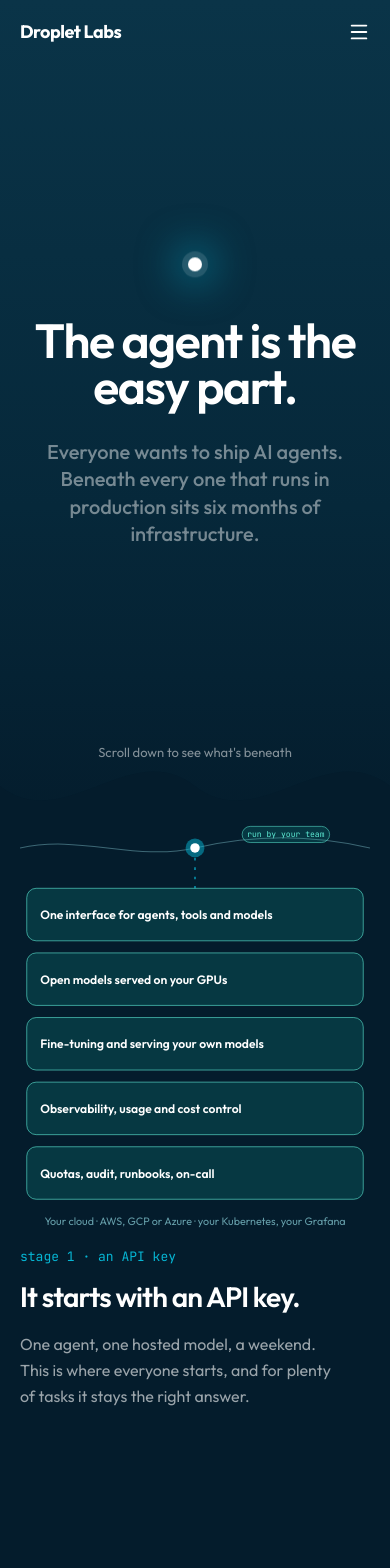
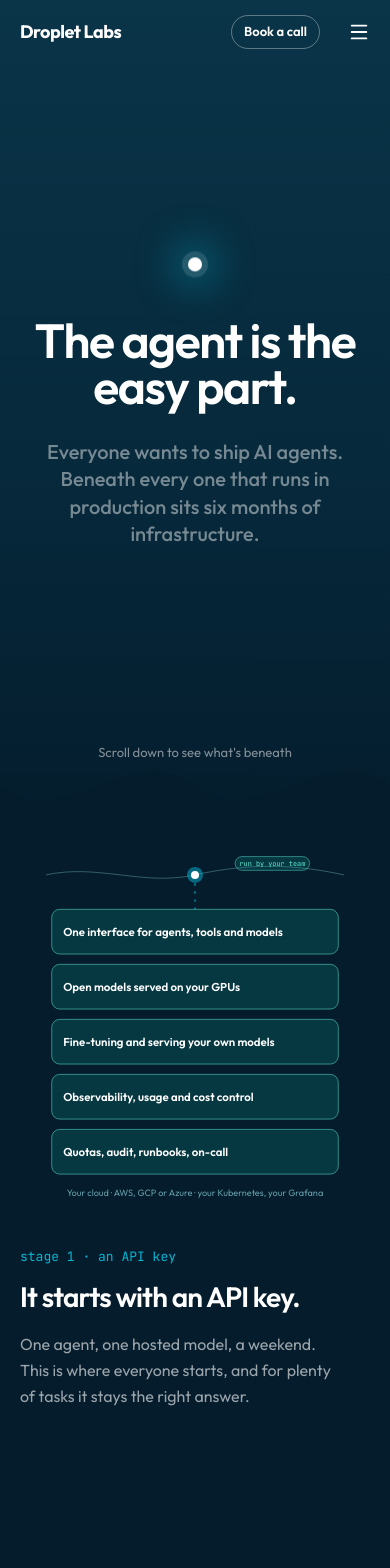
Before and after one commit to Droplet-Labs/droplet-labs.github.io, a Next.js app: page / in a window 390 px wide. Shown: the top 1568 px of the page. Built offline with nearby package versions, Linux system fonts and the light colour scheme.

Commit message:
fix: Keep the diagram inside its canvas on phones and short laptops, mobile nav pill, contrast, reduced-motion scrolling
Co-Authored-By: Claude Fable 5.1 <noreply@anthropic.com>

```diff
--- a/src/app/layout.tsx
+++ b/src/app/layout.tsx
@@ -70,7 +70,7 @@ export default function RootLayout({
   return (
     <html
       lang="en"
-      className={`${outfit.variable} ${jetbrainsMono.variable} scroll-smooth`}
+      className={`${outfit.variable} ${jetbrainsMono.variable} motion-safe:scroll-smooth`}
     >
       <head>
         <script
--- a/src/components/mobile-menu.tsx
+++ b/src/components/mobile-menu.tsx
@@ -18,6 +18,7 @@ export function MobileMenu({
           animate={{ height: "auto", opacity: 1 }}
           exit={{ height: 0, opacity: 0 }}
           transition={{ duration: 0.3, ease: "easeInOut" }}
+          id="mobile-menu"
           className="overflow-hidden md:hidden absolute top-full left-0 right-0 bg-[#041c2c] border-b border-white/10"
         >
           <nav className="flex flex-col px-5 py-4 gap-1">
--- a/src/components/platform-diagram.tsx
+++ b/src/components/platform-diagram.tsx
@@ -19,7 +19,7 @@ export function PlatformDiagram({
   return (
     <svg
       viewBox="0 0 520 620"
-      className="w-full max-w-[520px] max-h-[calc(100vh-48px)] h-auto"
+      className="w-full h-full max-w-[520px]"
       aria-label="The platform beneath an agent"
       role="img"
     >
@@ -48,7 +48,7 @@ export function PlatformDiagram({
           <text
             x="20"
             y={compact ? 46 : 34}
-            fontSize={compact ? 18 : 15}
+            fontSize={compact ? 20 : 15}
             fontWeight="600"
             style={{ fontFamily: "inherit" }}
           >
--- a/src/components/sections/descent.tsx
+++ b/src/components/sections/descent.tsx
@@ -60,7 +60,7 @@ export function Descent() {
       id="platform"
       className="scroll-mt-16 bg-[#041c2c] text-white grid grid-cols-1 md:grid-cols-2"
     >
-      <div className="sticky top-16 md:top-0 h-[44vh] md:h-screen bg-[#041c2c] flex items-center justify-center px-5 md:px-10">
+      <div className="sticky top-16 h-[44vh] md:h-[calc(100vh-4rem)] bg-[#041c2c] flex items-center justify-center px-5 md:px-10 py-2">
         <PlatformDiagram stage={stage} compact={compact} />
       </div>
 
--- a/src/components/sections/navbar.tsx
+++ b/src/components/sections/navbar.tsx
@@ -52,7 +52,7 @@ export function Navbar() {
             href={CALENDLY_URL}
             target="_blank"
             rel="noopener noreferrer"
-            className="hidden md:inline-flex items-center rounded-full border border-white/35 px-4 py-2 text-[15px] font-semibold text-white hover:border-white transition-colors"
+            className="inline-flex items-center rounded-full border border-white/35 px-3 py-1.5 text-[13px] md:px-4 md:py-2 md:text-[15px] font-semibold text-white hover:border-white transition-colors"
           >
             {BOOK_CALL_LABEL}
           </a>
@@ -61,6 +61,8 @@ export function Navbar() {
             onClick={() => setIsMobileMenuOpen(!isMobileMenuOpen)}
             className="md:hidden text-white"
             aria-label="Toggle menu"
+            aria-expanded={isMobileMenuOpen}
+            aria-controls="mobile-menu"
           >
             {isMobileMenuOpen ? <X size={22} /> : <Menu size={22} />}
           </button>
--- a/src/components/sections/rise.tsx
+++ b/src/components/sections/rise.tsx
@@ -9,7 +9,7 @@ export function Rise() {
       className="scroll-mt-16 min-h-screen grid place-items-center text-center px-5 md:px-8"
       style={{
         background:
-          "linear-gradient(180deg, #041c2c 0%, #164e63 55%, #e8f4f2 100%)",
+          "linear-gradient(180deg, #041c2c 0%, #0d3448 45%, #164e63 72%, #e8f4f2 100%)",
       }}
     >
       <div className="py-24">
@@ -41,7 +41,7 @@ export function Rise() {
         </a>
         <a
           href={`mailto:${CONTACT_EMAIL}`}
-          className="mt-5 block text-white/70 underline underline-offset-4 hover:text-white transition-colors"
+          className="mt-5 block text-white font-medium underline underline-offset-4 hover:text-white/80 transition-colors"
         >
           {story.rise.emailLabel}
         </a>
```
